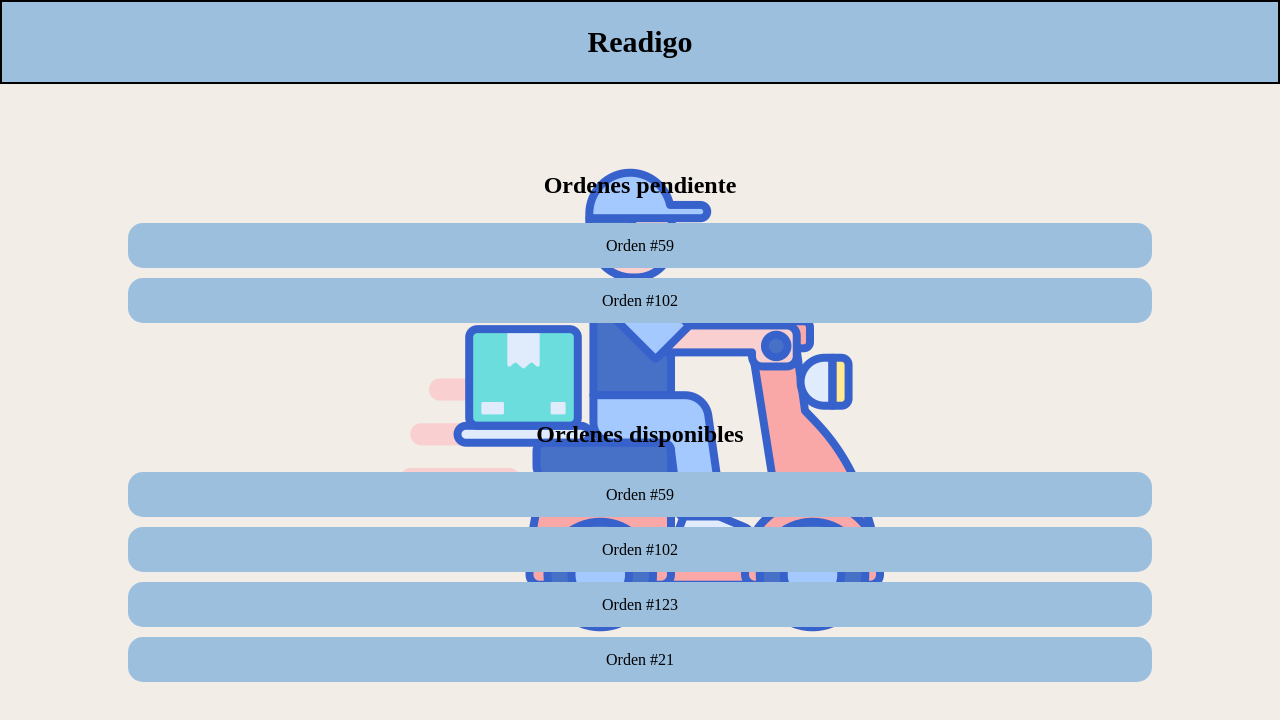
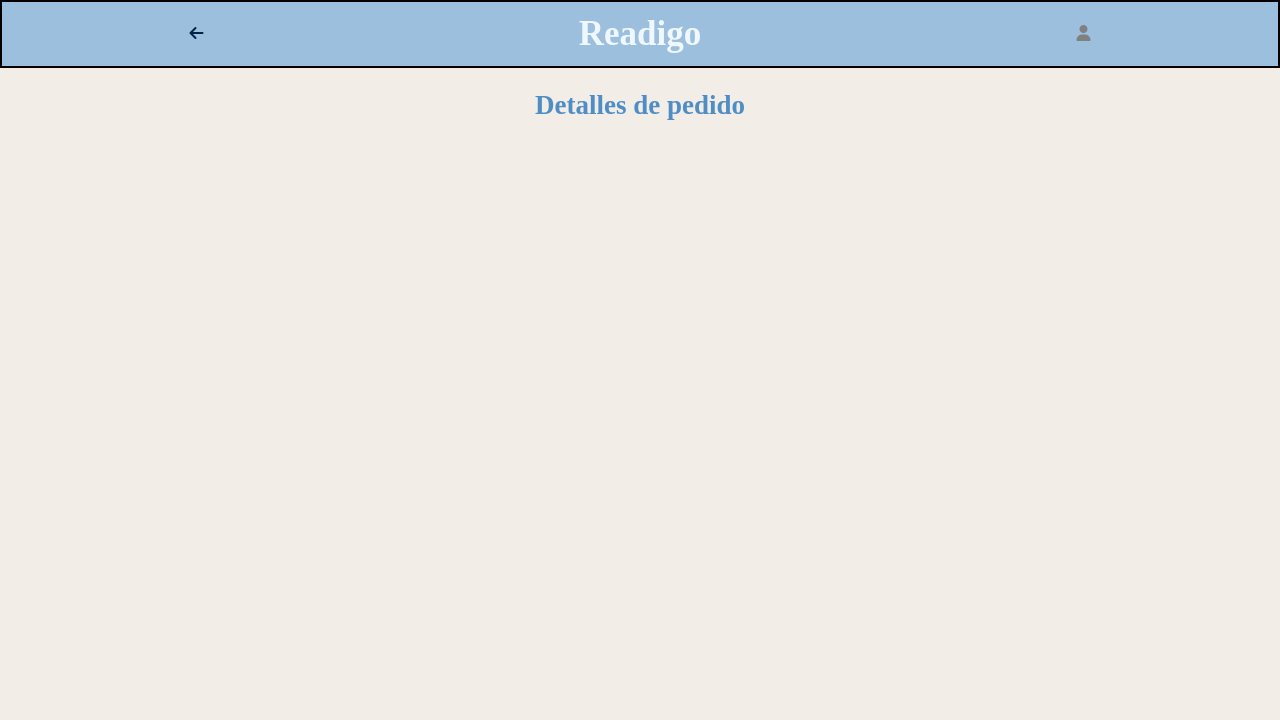
Before and after one commit to JosueSalomon/Proyecto-POO-Erick-y-Josue-IIPAC-2023, a plain HTML site: page Frontend/motorista.html in a window 1280 px wide. Drawn offline with Linux system fonts and the light colour scheme.

Commit message:
Termine el nav del detalle de compra, haciendo el cuerpo

```diff
--- a/Frontend/assets/css/styles.motos.css
+++ b/Frontend/assets/css/styles.motos.css
@@ -3,6 +3,7 @@
     background-color: #f3ede7;
 }
 
+/*Estilos para ver las ordenes */
 #ordenes-motoristas{
     height: 100vh;
     background-color: #f3ede7;
@@ -12,12 +13,13 @@
     background-position: center center;
     background-attachment: fixed;
     margin: 0;
+    display: none;
 }
 
 /* La etiqueta padre lleva el height vh */
 #nav-motoristas-ordenes{
     border: 2px solid black;
-    height: 10%;
+    height: 8%;
     background-color: #9CBFDE;
     display: flex;
     justify-content: center;
@@ -48,3 +50,18 @@
     /* border: 2px solid palevioletred; */
     position: relative;
 }
+
+/*Estilos para ver detalle compra*/
+
+#vista-ordenes{
+    height: 100vh;
+}
+
+#nav-motoristas-detalle-compra{
+    border: 2px solid black;
+    height: 8%;
+    background-color: #9CBFDE;
+    display: flex;
+    justify-content: space-around;
+    align-items: center;
+}
--- a/Frontend/motorista.html
+++ b/Frontend/motorista.html
@@ -5,11 +5,13 @@
     <meta name="viewport" content="width=device-width, initial-scale=1.0">
     <title>Motoristas</title>
     <link rel="stylesheet" href="assets/css/styles.motos.css">
+    <script src="https://kit.fontawesome.com/18d8db3f65.js" crossorigin="anonymous"></script>
 </head>
 <body>
+    <!-- Terminada -->
     <section id="ordenes-motoristas">
         <nav id="nav-motoristas-ordenes">
-            <h1 style="font-size: 30px; font-weight: bold;">
+            <h1 style="font-size: 35px; font-weight: bolder; color: aliceblue;">
                 Readigo
             </h1>
         </nav>
@@ -45,6 +47,28 @@
         </div>
 
     </section>
+
+    <section id="vista-ordenes">
+        <nav id="nav-motoristas-detalle-compra">
+            <div>
+                <i class="fa-solid fa-arrow-left" style="color: #00234a;"></i>
+            </div>
+            <div>
+                <h1 style="font-size: 35px; font-weight: bolder; color: aliceblue;">
+                    Readigo
+                </h1>
+            </div>
+            <div>
+                <i class="fa-solid fa-user" style="color: gray;"></i>
+            </div>
+        </nav>
+
+        <div>
+            <h1 style="font-size: 27px; color: #4F8EC4; text-align: center;">
+                Detalles de pedido
+            </h1>
+        </div>
+    </section>
     <script src="assets/controlodar.js"></script>
 </body>
 </html>
```
